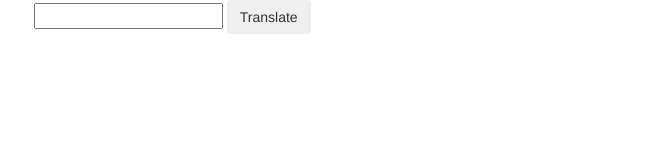
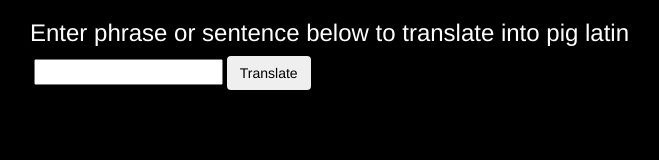
Before and after one commit to Atticus29/pigLatin, a plain HTML site: page index.html in a window 1280 px wide. Shown: the whole page, without its empty margins (40-699 px from the left). Drawn offline with nearby package versions, Linux system fonts and the light colour scheme.

Commit message:
change background and fonts to make look a little cleaner

```diff
--- a/css/styles.css
+++ b/css/styles.css
@@ -1,3 +1,13 @@
 .hiddenResults{
   display: none;
 }
+body{
+  background-color: black;
+  color: white;
+}
+button{
+  color: black;
+}
+label, input{
+  color: black;
+}
--- a/index.html
+++ b/index.html
@@ -13,10 +13,14 @@
 </head>
 <body>
   <div class="container">
+    <h3>Enter phrase or sentence below to translate into pig latin</h3>
     <form class="form" id="submitForm">
+      <div class="form-group">
+
       <label for="phrase-input"></label>
       <input type="text" name="phrase-input" id="phrase-input">
       <button type="submit" class="btn">Translate</button>
+    </div>
     </form>
     <div class="hiddenResults">
       <p><span class="original"></span> translated into pigLatin is <span class="translated"></span></p>
```
